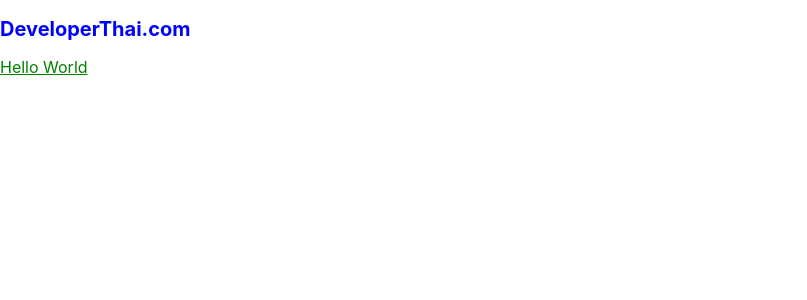
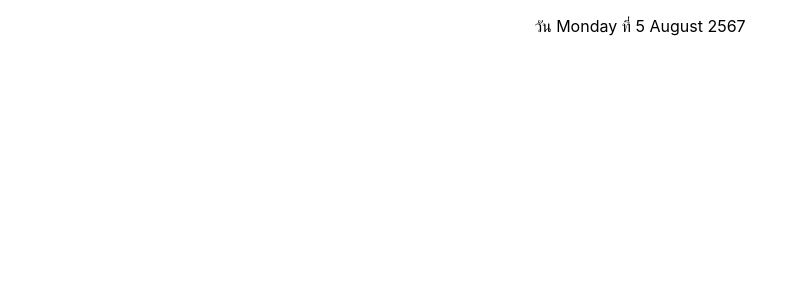
Before and after one commit to dew1213/app1, a React (Create React App) app: page / in a window 1280 px wide. Shown: the top 300 px of the page, without its empty margins (0-807 px from the left). Built offline with nearby package versions, Linux system fonts and the light colour scheme.

Commit message:
Next Commit

```diff
--- a/src/App.js
+++ b/src/App.js
@@ -1,11 +1,11 @@
 import React from "react";
-import "./Style.css"
+import Calendar from "./class-components";
 
  function App(){
     return(
       <>
-      <h2>DeveloperThai.com</h2>
-      <div className="title">Hello World</div>
+      <p><center><Calendar/></center></p>
+
       </>
     )
 }
--- /dev/null
+++ b/src/class-components.js
@@ -0,0 +1,18 @@
+import React,{Component} from "react";
+
+export default class Calendar extends Component{
+    getDate(){
+        const dayNames = ["Sunday","Monday","Tuesday","Wednesday","Thursday","Friday","Saturday"]
+        const monthNames = ["January","february","March","April","May","June","July","August","September","October","November","December"]
+        const date = new Date()
+        const weekDay = dayNames[date.getDay()]
+        const day = date.getDate()
+        const month = monthNames[date.getMonth()]
+        const year = date.getFullYear() + 543
+        return `วัน ${weekDay} ที่ ${day} ${month} ${year}`
+    }
+    render(){
+        return <div>{this.getDate()}</div>
+    }
+
+}
```
